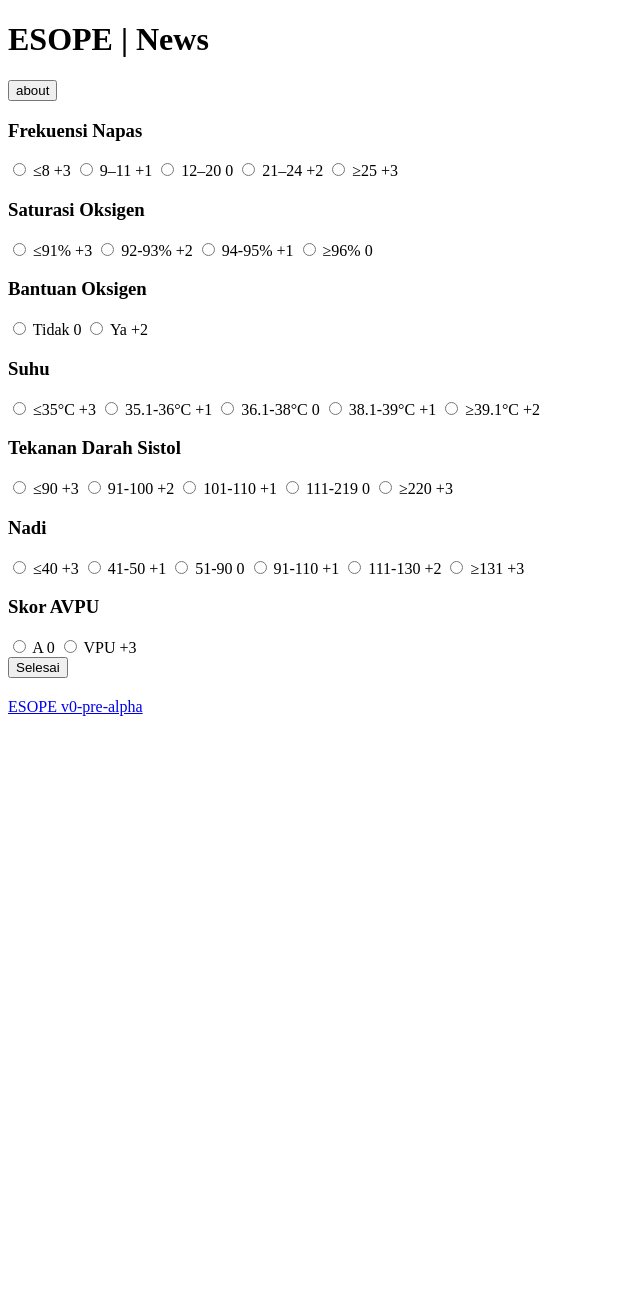
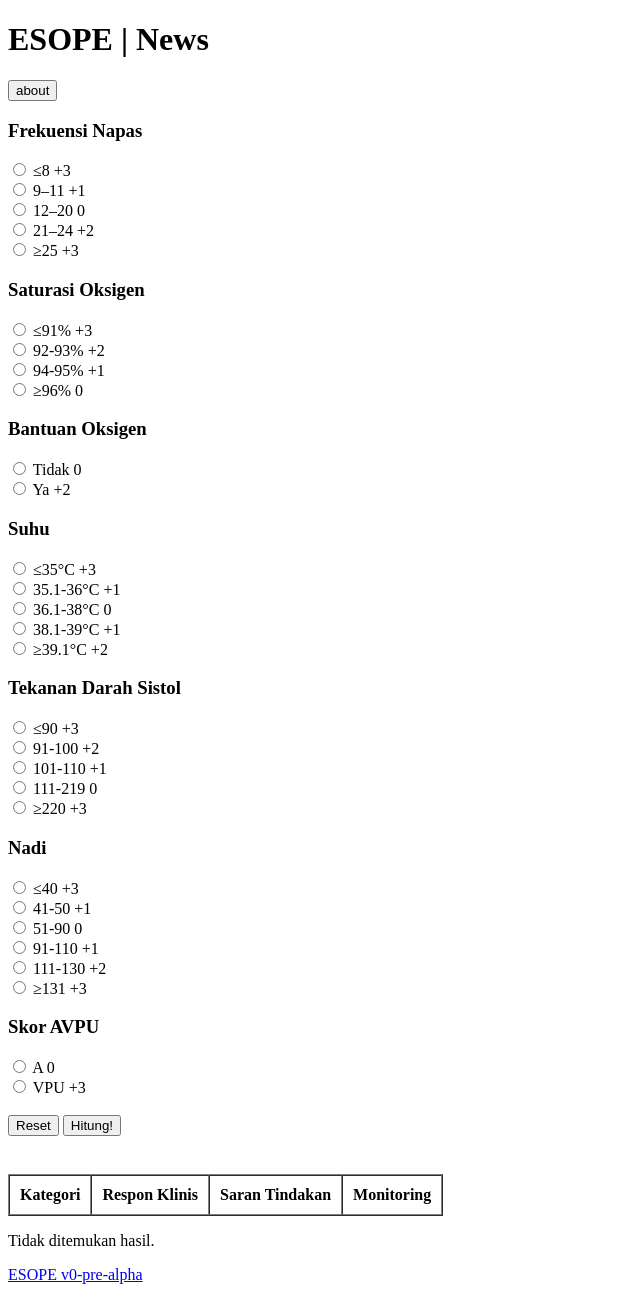
Before and after one commit to cicag/esope, a PHP site: page / in a window 1280 px wide. Shown: the whole page, without its empty margins (0-640 px from the left). Before the commit the page ends 716 px from the top, so only its background shows below. Run offline with PHP 8.4, Linux system fonts and the light colour scheme; lists and menus that the app fills with data are empty.

Commit message:
Dah bisa muncul sarann, SATT

```diff
--- /dev/null
+++ b/includes/functions.php
@@ -0,0 +1,28 @@
+<?php
+//konek ke database
+$db = mysqli_connect("localhost", "root", "1234", "esope");
+
+//kontainer data kosong
+function query($query) {
+    global $db;
+    $dba = mysqli_query($db, $query);
+    $rows = [];
+    while( $row = mysqli_fetch_assoc($dba)){
+        $rows[] = $row;
+    }
+    return $rows;
+}
+
+if (isset($_POST['cari_data'])) {
+    $total = intval($_POST['cari_data']);
+    $sql = "SELECT * FROM news WHERE nummin <= $total AND nummax >= $total";
+    $res = mysqli_query($db, $sql);
+    $rows = [];
+    while ($row = mysqli_fetch_assoc($res)) {
+        $rows[] = $row;
+    }
+    header('Content-Type: application/json');
+    echo json_encode($rows);
+    exit;
+}
+?>
--- a/index.php
+++ b/index.php
@@ -1,11 +1,13 @@
 <?php
-include 'includes/header.php';
+require 'includes/functions.php';
+include 'includes/header.php' ;
 ?>
 
 <!-- Kepala Halaman -->
 <!DOCTYPE html>
 <html>
 
+  <form>
     <h3>Frekuensi Napas</h3>
 
       <input type="radio" id="q1a" name="answers[1]" value="A" data-score="3">
@@ -13,25 +15,25 @@ include 'includes/header.php';
           <span class="opt-text">≤8</span>
           <span class="opt-score">+3</span>
         </label>
-
+  <br>
       <input type="radio" id="q1b" name="answers[1]" value="B" data-score="1">
         <label for="q1b" class="option">
           <span class="opt-text">9–11</span>
           <span class="opt-score">+1</span>
         </label>
-
+  <br>
       <input type="radio" id="q1c" name="answers[1]" value="C" data-score="0">
         <label for="q1c" class="option">
           <span class="opt-text">12–20</span>
           <span class="opt-score">0</span>
         </label>
-
+  <br>
       <input type="radio" id="q1d" name="answers[1]" value="D" data-score="2">
         <label for="q1d" class="option">
           <span class="opt-text">21–24</span>
           <span class="opt-score">+2</span>
         </label>
-
+  <br>
       <input type="radio" id="q1e" name="answers[1]" value="E" data-score="3">
         <label for="q1e" class="option">
           <span class="opt-text">≥25</span>
@@ -45,19 +47,19 @@ include 'includes/header.php';
           <span class="opt-text">≤91%</span>
           <span class="opt-score">+3</span>
         </label>
-
+  <br>
       <input type="radio" id="q2b" name="answers[2]" value="B" data-score="2">
         <label for="q2b" class="option">
           <span class="opt-text">92-93%</span>
           <span class="opt-score">+2</span>
         </label>
-
+  <br>
       <input type="radio" id="q2c" name="answers[2]" value="C" data-score="1">
         <label for="q2c" class="option">
           <span class="opt-text">94-95%</span>
           <span class="opt-score">+1</span>
         </label>
-
+  <br>
       <input type="radio" id="q2d" name="answers[2]" value="D" data-score="0">
         <label for="q2d" class="option">
           <span class="opt-text">≥96%</span>
@@ -71,7 +73,7 @@ include 'includes/header.php';
           <span class="opt-text">Tidak</span>
           <span class="opt-score">0</span>
         </label>
-
+  <br>
     <input type="radio" id="q3b" name="answers[3]" value="B" data-score="2">
         <label for="q3b" class="option">
           <span class="opt-text">Ya</span>
@@ -85,31 +87,30 @@ include 'includes/header.php';
           <span class="opt-text">≤35°C</span>
           <span class="opt-score">+3</span>
         </label>
-
+  <br>
     <input type="radio" id="q4b" name="answers[4]" value="B" data-score="1">
         <label for="q4b" class="option">
           <span class="opt-text">35.1-36°C</span>
           <span class="opt-score">+1</span>
         </label>
-
+  <br>
     <input type="radio" id="q4c" name="answers[4]" value="C" data-score="0">
         <label for="q4c" class="option">
           <span class="opt-text">36.1-38°C</span>
           <span class="opt-score">0</span>
         </label>
-
+  <br>
     <input type="radio" id="q4d" name="answers[4]" value="D" data-score="1">
         <label for="q4d" class="option">
           <span class="opt-text">38.1-39°C</span>
           <span class="opt-score">+1</span>
         </label>
-
+  <br>
     <input type="radio" id="q4e" name="answers[4]" value="E" data-score="2">
         <label for="q4e" class="option">
           <span class="opt-text">≥39.1°C</span>
           <span class="opt-score">+2</span>
         </label>
-
 
     <h3>Tekanan Darah Sistol</h3>
 
@@ -118,25 +119,25 @@ include 'includes/header.php';
           <span class="opt-text">≤90</span>
           <span class="opt-score">+3</span>
         </label>
-
+  <br>
       <input type="radio" id="q5b" name="answers[5]" value="B" data-score="2">
         <label for="q5b" class="option">
           <span class="opt-text">91-100</span>
           <span class="opt-score">+2</span>
         </label>
-
+  <br>
       <input type="radio" id="q5c" name="answers[5]" value="C" data-score="1">
         <label for="q5c" class="option">
           <span class="opt-text">101-110</span>
           <span class="opt-score">+1</span>
         </label>
-
+  <br>
       <input type="radio" id="q5d" name="answers[5]" value="D" data-score="0">
         <label for="q5d" class="option">
           <span class="opt-text">111-219</span>
           <span class="opt-score">0</span>
         </label>
-
+  <br>
       <input type="radio" id="q5e" name="answers[5]" value="E" data-score="3">
         <label for="q5e" class="option">
           <span class="opt-text">≥220</span>
@@ -150,31 +151,31 @@ include 'includes/header.php';
           <span class="opt-text">≤40</span>
           <span class="opt-score">+3</span>
         </label>
-
+  <br>
     <input type="radio" id="q6b" name="answers[6]" value="B" data-score="1">
         <label for="q6b" class="option">
           <span class="opt-text">41-50</span>
           <span class="opt-score">+1</span>
         </label>
-
+  <br>
     <input type="radio" id="q6c" name="answers[6]" value="C" data-score="0">
         <label for="q6c" class="option">
           <span class="opt-text">51-90</span>
           <span class="opt-score">0</span>
         </label>
-
+  <br>
     <input type="radio" id="q6d" name="answers[6]" value="D" data-score="1">
         <label for="q6d" class="option">
           <span class="opt-text">91-110</span>
           <span class="opt-score">+1</span>
         </label>
-
+  <br>
     <input type="radio" id="q6e" name="answers[6]" value="E" data-score="2">
         <label for="q6e" class="option">
           <span class="opt-text">111-130</span>
           <span class="opt-score">+2</span>
         </label>
-
+  <br>
     <input type="radio" id="q6f" name="answers[6]" value="F" data-score="3">
         <label for="q6f" class="option">
           <span class="opt-text">≥131</span>
@@ -188,20 +189,37 @@ include 'includes/header.php';
           <span class="opt-text">A</span>
           <span class="opt-score">0</span>
         </label>
-
+  <br>
     <input type="radio" id="q7b" name="answers[7]" value="B" data-score="3">
         <label for="q7b" class="option">
           <span class="opt-text">VPU</span>
           <span class="opt-score">+3</span>
         </label>
 
-      <br>
-      <button type="button" onclick="Hitung()">Selesai</button>
+        <br><br>
+        <button type="reset">Reset</button>
+
+        <button type="button" onclick="Hitung()">Hitung!</button>
+  </form>
 
         <h2 id="result"></h2>
+  <br>
+  <div id="wadah">
+  <table border="1" cellpadding="10" cellspacing="0">
+    <tr>
+      <th>Kategori</th>
+      <th>Respon Klinis</th>
+      <th>Saran Tindakan</th>
+      <th>Monitoring</th>
+    </tr>
+  </table>
 
-
-<!-- Kaki, tentang Bantu -->
+  <!-- Tampilkan ini jika data yang dipanggil kosong -->
+  <?php if (empty($news)): ?>
+  <p>Tidak ditemukan hasil.</p>
+  <?php endif; ?>
+  </div>
+<!-- Kaki, tentang ESOPE -->
 <?php
   include 'includes/footer.php';
 ?>
--- a/js/hitung.js
+++ b/js/hitung.js
@@ -8,4 +8,32 @@ function Hitung() {
 
     const resultBox = document.getElementById("result");
     resultBox.innerHTML = total;
+
+// kirim total ke PHP
+fetch("includes/functions.php", {
+    method: "POST",
+    headers: { "Content-Type": "application/x-www-form-urlencoded" },
+    body: "cari_data=" + total
+})
+.then(res => res.json())
+.then(data => {
+    let html = `
+    <table border="1" cellpadding="10" cellspacing="0">
+    <tr>
+    <th>Kategori</th>
+    <th>Respon Klinis</th>
+    <th>Saran Tindakan</th>
+    <th>Monitoring</th>
+    </tr>`;
+    data.forEach(row => {
+        html += `<tr>
+        <td>${row.klasifikasi}</td>
+        <td>${row.respon}</td>
+        <td>${row.tindakan}</td>
+        <td>${row.monitoring}</td>
+        </tr>`;
+    });
+    html += `</table>`;
+    document.getElementById("wadah").innerHTML = html;
+});
 }
```
Lines whose indentation alone changed are shown as unchanged.
